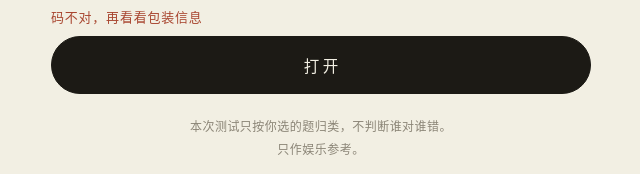
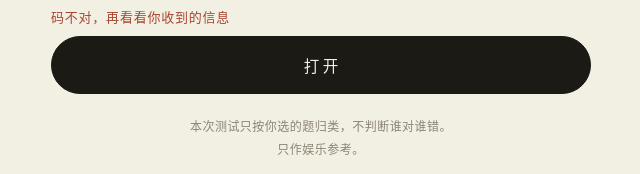
Before and after one commit to linkonmoney/zousan, a plain HTML site: page index.html in a window 1280 px wide. Both pictures are taken after a click on the button "打开". Shown: the part 610-784 px from the top of the page, 319-959 px from the left. Drawn offline with Linux system fonts and the light colour scheme.

Commit message:
Add files via upload

```diff
--- a/index.html
+++ b/index.html
@@ -385,7 +385,7 @@ const ACCESS_CODE="7391";
       try{localStorage.setItem(KEY,'1');}catch(e){}
       leave();return;
     }
-    err.textContent='码不对，再看看包装信息';
+    err.textContent='码不对，再看看你收到的信息';
     inp.classList.add('err');
     setTimeout(()=>inp.classList.remove('err'),360);
     inp.value='';
```
